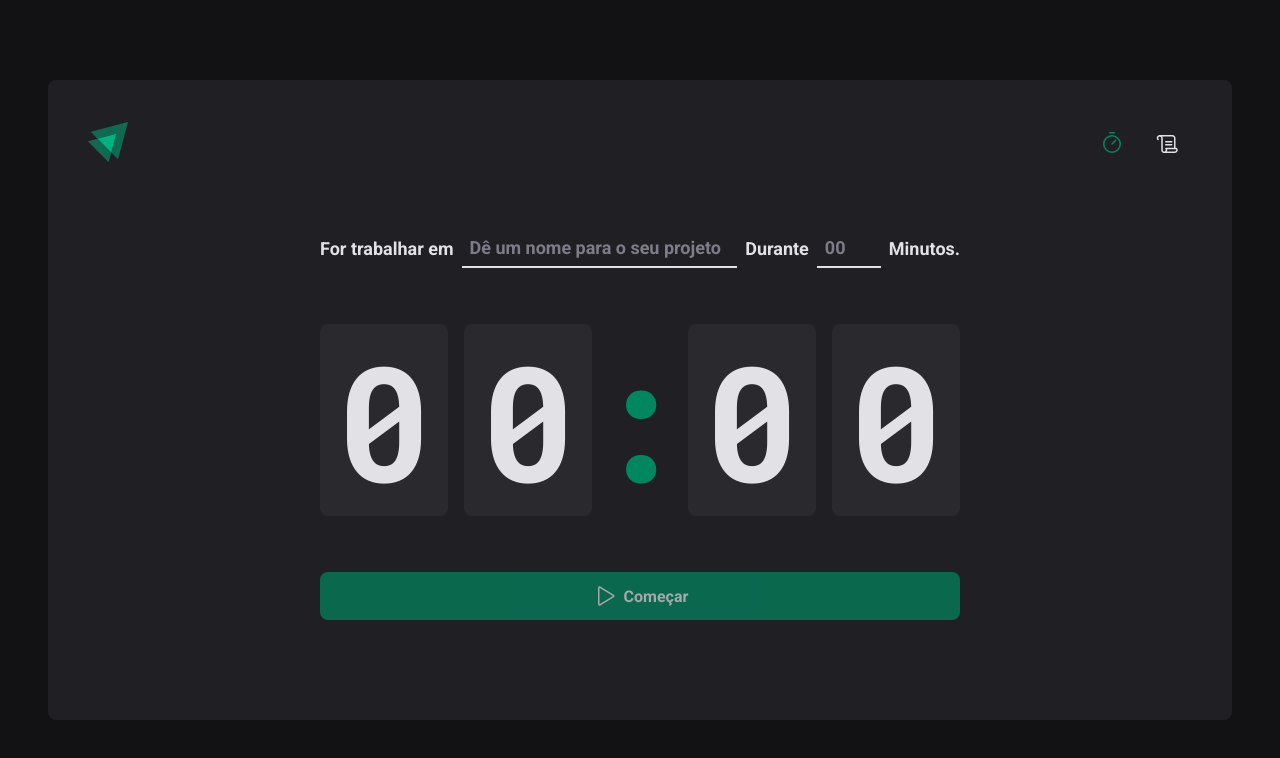
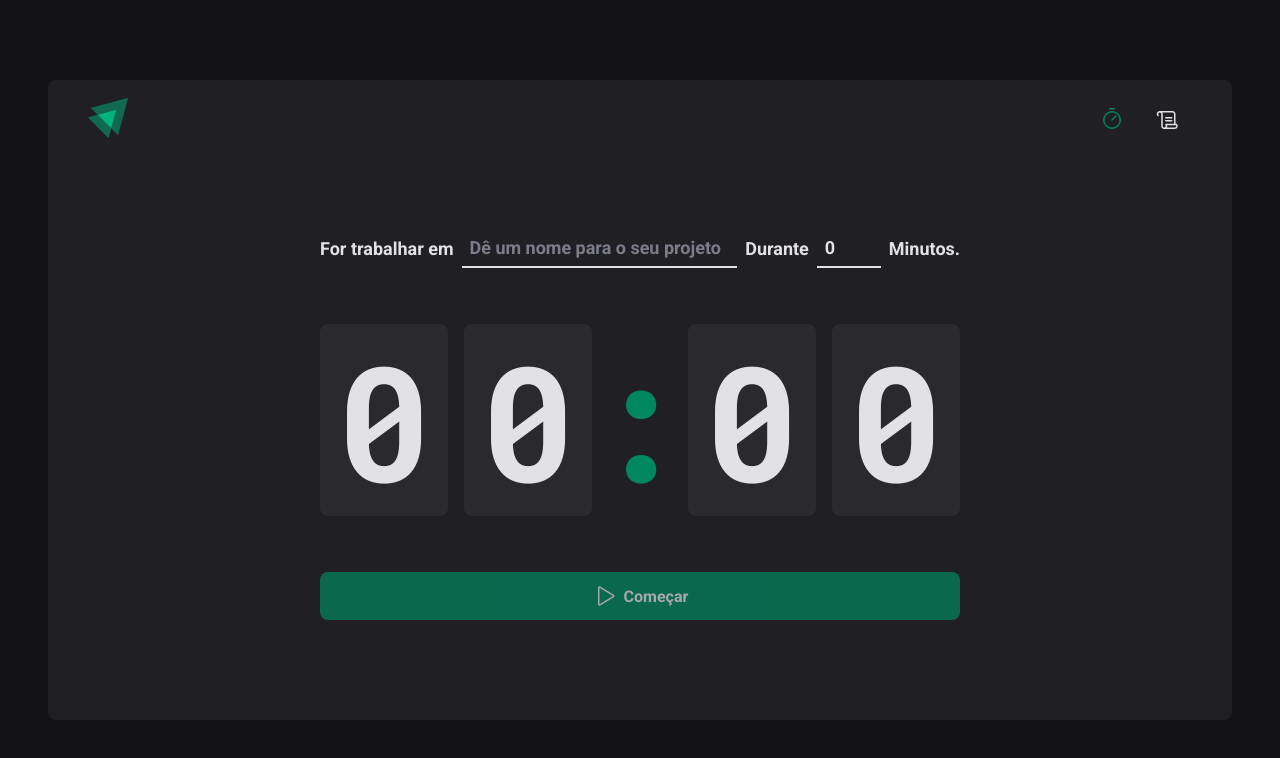
Before and after one commit to KathCris/PomodoroTimer, a React (Vite) app: page / in a window 1280 px wide. Shown: the top 758 px of the page. Built offline with nearby package versions, Linux system fonts and the light colour scheme.

Commit message:
Feat: Create base function to form new cycle timer

```diff
--- a/package.json
+++ b/package.json
@@ -10,12 +10,15 @@
     "preview": "vite preview"
   },
   "dependencies": {
+    "@hookform/resolvers": "^3.3.2",
     "@types/styled-components": "^5.1.30",
     "phosphor-react": "^1.4.1",
     "react": "^18.2.0",
     "react-dom": "^18.2.0",
+    "react-hook-form": "^7.49.0",
     "react-router-dom": "^6.19.0",
-    "styled-components": "^6.1.1"
+    "styled-components": "^6.1.1",
+    "zod": "^3.22.4"
   },
   "devDependencies": {
     "@rocketseat/eslint-config": "^2.1.0",
--- a/src/layouts/DefaultLayout/styles.ts
+++ b/src/layouts/DefaultLayout/styles.ts
@@ -4,7 +4,7 @@ export const LayoutConainer = styled.div`
   max-width: 74rem;
   height: calc(100vh - 10rem); //quando usamos o calc(100vh) ele usa 100% da viewPort, ou seja, seria o 100% de height
   margin: 5rem auto;
-  padding: 2.5rem;
+  padding: 1rem 2.5rem;
 
   background: ${props => props.theme['gray-800']};
   border-radius: 8px;
--- a/src/pages/Home/index.tsx
+++ b/src/pages/Home/index.tsx
@@ -1,16 +1,56 @@
 import { Play } from "phosphor-react";
 import { CountdowmContainer, FormContainer, HomeContainer, MinuteAmountInput, Separator, StartCountdownButton, TaskInput } from "./style";
+import { useForm } from "react-hook-form";
+import { zodResolver } from '@hookform/resolvers/zod';
+import * as zod from 'zod';
+
+
+const newCycleFormValidationSchema = zod.object({
+  task: zod.string().min(1, 'Informe a tarefa'),
+  minutesAmount: zod.number().min(5, 'O ciclo precisa ser de no minimo 5 minutos').max(60, 'O ciclo precisa ser de no maximo 60 minutos'),
+})
+
+type neyCycleFormData = zod.infer<typeof newCycleFormValidationSchema>
 
 export function Home() {
+
+  const { register, handleSubmit, watch, reset } = useForm({
+    resolver: zodResolver(newCycleFormValidationSchema),
+    defaultValues: {
+      task: '',
+      minutesAmount: 0,
+    }
+  })
+
+  function handleCreateNewCycle (data: neyCycleFormData) {
+    console.log(data)
+    reset()
+  }
+
+  const task = watch('task')
+  const isSubmitDisabled = !task
+
   return (
     <HomeContainer>
-      <form action="">
+      <form onSubmit={handleSubmit(handleCreateNewCycle)} action="">
         <FormContainer>
           <label htmlFor="task">For trabalhar em</label>
-          <TaskInput id="task" placeholder="Dê um nome para o seu projeto" />
+          <TaskInput
+          id="task"
+          placeholder="Dê um nome para o seu projeto"
+          {...register('task')}
+          />
 
           <label htmlFor="minuteAmount"> Durante </label>
-          <MinuteAmountInput type="number" id="minuteAmount" placeholder="00" />
+          <MinuteAmountInput
+          type="number"
+          id="minuteAmount"
+          placeholder="00"
+          step={5}
+          min={5}
+          max={60}
+          {...register('minutesAmount', {valueAsNumber: true})}
+          />
 
           <span>Minutos.</span>
         </FormContainer>
@@ -23,7 +63,7 @@ export function Home() {
           <span>0</span>
         </CountdowmContainer>
 
-        <StartCountdownButton disabled type="submit">
+        <StartCountdownButton disabled={isSubmitDisabled} type="submit">
           <Play size={24} />
           Começar
         </StartCountdownButton>
```
Also changed, not shown: 1 other file (tests, documents, lock files or other folders).
